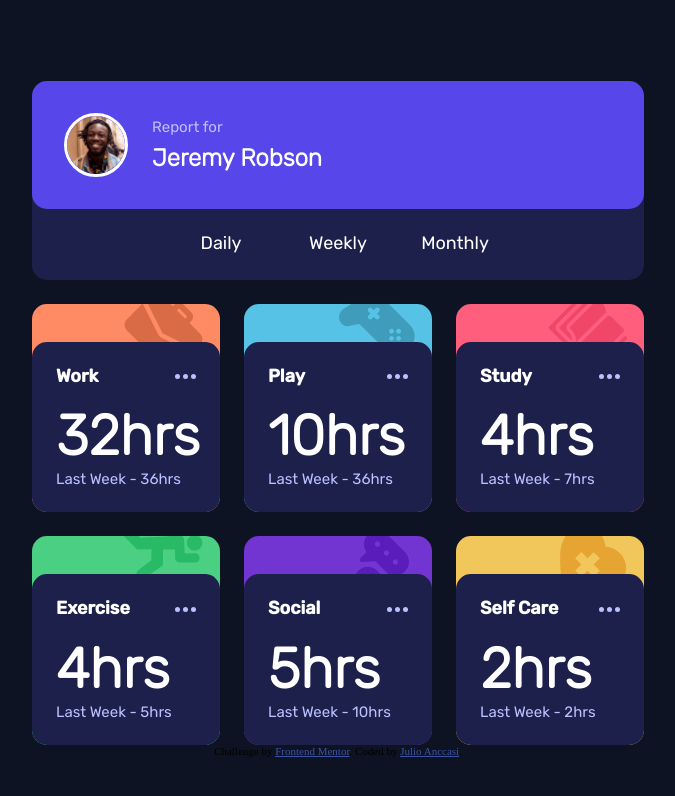
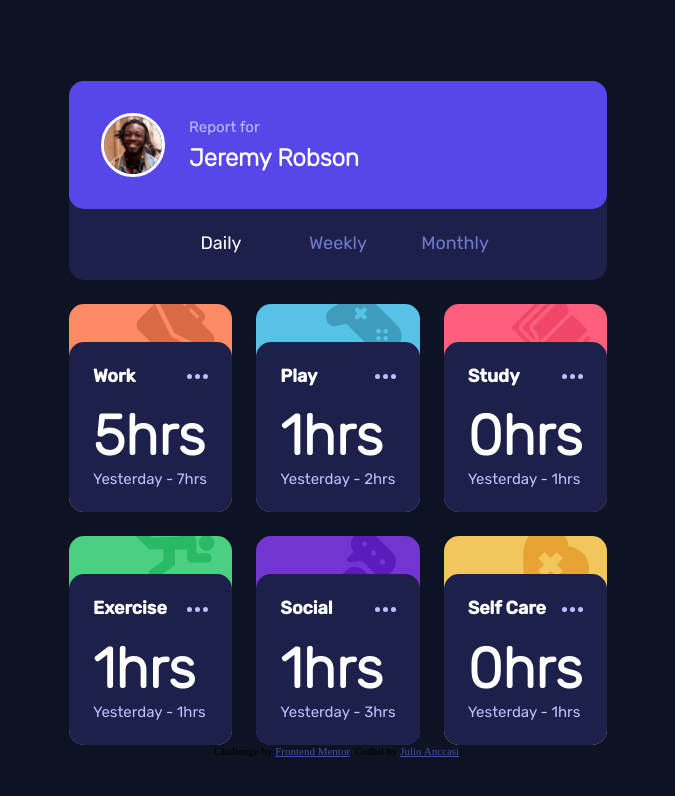
Before and after one commit to ChechiX/time-tracking-dashboard, a plain HTML site: page index.html in a window 1280 px wide. Both pictures are taken after a click on the button "Daily". Shown: the whole page, without its empty margins (302-977 px from the left). Drawn offline with Linux system fonts and the light colour scheme.

Commit message:
final commit

```diff
--- a/index.html
+++ b/index.html
@@ -38,12 +38,18 @@
 
         <div class="time-frame-selector">
           <button class="time-frame-selector__button">Daily</button>
-          <button class="time-frame-selector__button">Weekly</button>
+
+          <button
+            class="time-frame-selector__button time-frame-selector__button--active"
+          >
+            Weekly
+          </button>
+
           <button class="time-frame-selector__button">Monthly</button>
         </div>
       </section>
 
-      <section class="section bg-orange-300">
+      <section class="section bg-orange-300" data-activity="Work">
         <svg width="79" height="79" xmlns="http://www.w3.org/2000/svg">
           <path
             d="m18.687 10.43 15.464 30.906c.31.682.743 1.322 1.3 1.88.558.557 1.198.99 1.714 1.217L68.237 59.98 52.484 75.732a8.025 8.025 0 0 1-11.355 0L2.934 37.538a8.025 8.025 0 0 1 0-11.356L18.687 10.43Zm19.345-7.99 10.839 10.838 2.065-2.064a5.845 5.845 0 0 1 8.258 0l8.258 8.259a5.845 5.845 0 0 1 0 8.258l-2.064 2.064 10.839 10.84a8.025 8.025 0 0 1 0 11.355l-4.728 4.728L39.126 40.53a1.963 1.963 0 0 1-.578-.413 1.963 1.963 0 0 1-.413-.578L21.95 7.168l4.728-4.728a8.025 8.025 0 0 1 11.355 0Zm17.033 12.903-2.064 2.065 8.258 8.258 2.064-2.064-8.258-8.259Z"
@@ -67,7 +73,7 @@
         </div>
       </section>
 
-      <section class="section bg-blue-300">
+      <section class="section bg-blue-300" data-activity="Play">
         <svg width="76" height="77" xmlns="http://www.w3.org/2000/svg">
           <path
             d="m60.91 71.846 12.314-19.892c3.317-5.36 3.78-13.818-2.31-19.908l-26.36-26.36c-4.457-4.457-12.586-6.843-19.908-2.31L4.753 15.69c-5.4 3.343-6.275 10.854-1.779 15.35a7.773 7.773 0 0 0 7.346 2.035l7.783-1.945a3.947 3.947 0 0 1 3.731 1.033l22.602 22.602c.97.97 1.367 2.4 1.033 3.732l-1.945 7.782a7.775 7.775 0 0 0 2.037 7.349c4.49 4.49 12.003 3.624 15.349-1.782Zm-24.227-46.12-1.891-1.892-1.892 1.892a2.342 2.342 0 0 1-3.312-3.312l1.892-1.892-1.892-1.891a2.342 2.342 0 0 1 3.312-3.312l1.892 1.891 1.891-1.891a2.342 2.342 0 0 1 3.312 3.312l-1.891 1.891 1.891 1.892a2.342 2.342 0 0 1-3.312 3.312Zm14.19 14.19a2.343 2.343 0 1 1 3.315-3.312 2.343 2.343 0 0 1-3.314 3.312Zm0 7.096a2.343 2.343 0 0 1 3.313-3.312 2.343 2.343 0 0 1-3.312 3.312Zm7.096-7.095a2.343 2.343 0 1 1 3.312 0 2.343 2.343 0 0 1-3.312 0Zm0 7.095a2.343 2.343 0 0 1 3.312-3.312 2.343 2.343 0 0 1-3.312 3.312Z"
@@ -91,7 +97,7 @@
         </div>
       </section>
 
-      <section class="section bg-pink-400">
+      <section class="section bg-pink-400" data-activity="Study">
         <svg width="79" height="79" xmlns="http://www.w3.org/2000/svg">
           <path
             d="M33.227 1.495a1.87 1.87 0 0 1 2.646 0l1.323 1.323-27.78 27.78c-2.189 2.189-2.1 5.837.088 8.026l12.132 12.132a5.624 5.624 0 0 0 1.096 6.388 5.624 5.624 0 0 0 6.389 1.097l12.132 12.132c2.188 2.188 5.837 2.276 8.025.088l27.78-27.78 1.323 1.322a1.87 1.87 0 0 1 0 2.646L46.632 78.4a1.87 1.87 0 0 1-2.645 0L29.12 63.531a5.624 5.624 0 0 1-6.389-1.097l-5.291-5.291a5.624 5.624 0 0 1-1.097-6.388L1.478 35.89a1.87 1.87 0 0 1 0-2.646ZM59.74 22.783c1.948.27 3.83 1.117 5.325 2.612l10.583 10.583a1.87 1.87 0 0 1 0 2.646L46.544 67.727a1.87 1.87 0 0 1-2.646 0L30.67 54.498a1.872 1.872 0 0 0-2.646 0ZM49.19 6.875a1.87 1.87 0 0 1 2.647 0c4.489 4.489 5.877 8.98 6.178 12.342L27.67 49.56c.349-1.527 1.181-7.463-4.938-13.582a1.87 1.87 0 0 1 0-2.646Zm-7.936-2.646a1.87 1.87 0 0 1 2.645 0l1.323 1.323-25.134 25.134a5.619 5.619 0 0 0 0 7.938c4.005 4.005 4.2 7.696 4.043 9.335L12.15 35.978a1.87 1.87 0 0 1 0-2.646Z"
@@ -115,7 +121,7 @@
         </div>
       </section>
 
-      <section class="section bg-green-400">
+      <section class="section bg-green-400" data-activity="Exercise">
         <svg width="81" height="55" xmlns="http://www.w3.org/2000/svg">
           <path
             d="m33.357.579 16.447.426c.33.009.645.144.88.38l9.953 9.953a4.946 4.946 0 0 1 1.451 3.311l.514 12.87c.02.503.433.895.937.894l9.595-.05a4.438 4.438 0 0 1 4.437 4.43v.26c0 1.164-.453 2.259-1.277 3.082a4.334 4.334 0 0 1-3.083 1.277h-15.77c-2.347 0-4.393-2.045-4.393-4.393l-.001-8.405-12.05-.009.01 15.17c.001.426-.21.826-.56 1.067l-18.098 12.41c-1.363.849-2.958 1.033-4.426.537a5.147 5.147 0 0 1-1.994-1.237 5.247 5.247 0 0 1-1.193-1.85c-.875-2.293.074-4.934 2.256-6.277l12.303-8.973.252-11.28-13.556.442a1.291 1.291 0 0 1-.957-.377L2.237 11.439c-1-.999-1.55-2.38-1.513-3.792a5.124 5.124 0 0 1 1.714-3.71c2.042-1.84 5.234-1.688 7.267.345l8.576 8.576 29.444-1.635-2.133-2.133-12.263.347a4.434 4.434 0 0 1-3.294-1.28l-.016-.015a4.409 4.409 0 0 1-1.294-3.307c.08-2.347 2.16-4.255 4.632-4.256Zm33.78 11.774c3.025-3.025 7.945-3.025 10.97 0 3.024 3.025 3.024 7.944 0 10.97-3.025 3.024-7.945 3.024-10.97 0-3.024-3.026-3.025-7.945 0-10.97Z"
@@ -139,7 +145,7 @@
         </div>
       </section>
 
-      <section class="section bg-purple-700">
+      <section class="section bg-purple-700" data-activity="Social">
         <svg width="75" height="100" xmlns="http://www.w3.org/2000/svg">
           <g fill="#5A1CBB" fill-rule="nonzero">
             <path
@@ -163,7 +169,7 @@
         </div>
       </section>
 
-      <section class="section bg-yellow-300">
+      <section class="section bg-yellow-300" data-activity="Self Care">
         <svg width="67" height="67" xmlns="http://www.w3.org/2000/svg">
           <path
             d="M.918 50.848c.114 1.723.232 3.5.346 5.336l.003.038.448 6.038c.06.81.412 1.536.951 2.075.54.54 1.266.892 2.075.952l6.038.447.038.003c12.086.755 21.237 1.231 28.95.484 9.007-.873 15.369-3.445 20.02-8.096 8.413-8.413 8.398-21.609-.034-30.041-3.79-3.79-8.959-6.11-14.31-6.526-.415-5.352-2.736-10.52-6.526-14.31C30.484-1.185 17.288-1.2 8.875 7.214-1.295 17.384-.415 30.697.918 50.848ZM21.36 27.122l6.172 6.173 6.16-6.159 6.172 6.173-6.16 6.158 6.173 6.173-6.158 6.158-6.173-6.172-6.158 6.158-6.173-6.172 6.159-6.159-6.173-6.172 6.16-6.159Z"
--- a/main.js
+++ b/main.js
@@ -0,0 +1,53 @@
+const activityCards = document.querySelectorAll('.section');
+const timeFrameButtons = document.querySelectorAll(
+  '.time-frame-selector__button',
+);
+
+// const timeFrameButtons = [dailyBtn, weeklyBtn, monthlyBtn];s
+
+let activitiesData = [];
+
+const labels = {
+  daily: 'Yesterday',
+  weekly: 'Last Week',
+  monthly: 'Last Month',
+};
+
+const updateCards = (timeframe, data) => {
+  data.forEach((activity) => {
+    const matchedCard = [...activityCards].find((card) => {
+      return card.dataset.activity === activity.title;
+    });
+
+    const hoursElement = matchedCard.querySelector('h3');
+    const previousHoursElement = matchedCard.querySelector('p');
+
+    hoursElement.textContent = `${activity.timeframes[timeframe].current}hrs`;
+    previousHoursElement.textContent = `${labels[timeframe]} - ${activity.timeframes[timeframe].previous}hrs`;
+  });
+};
+
+timeFrameButtons.forEach((button) => {
+  button.addEventListener('click', () => {
+    timeFrameButtons.forEach((btn) => {
+      btn.classList.remove('time-frame-selector__button--active');
+    });
+
+    button.classList.add('time-frame-selector__button--active');
+
+    const selectedTimeframe = button.textContent.trim().toLowerCase();
+
+    console.log(selectedTimeframe);
+    updateCards(selectedTimeframe, activitiesData);
+  });
+});
+
+fetch('./data.json')
+  .then((response) => {
+    return response.json();
+  })
+  .then((data) => {
+    activitiesData = data;
+
+    updateCards('weekly', data);
+  });
--- a/styles.scss
+++ b/styles.scss
@@ -263,7 +263,7 @@
 
 .time-frame-selector__button {
   @extend %text-preset-5-regular;
-  color: $white;
+  color: $purple-500;
   border: none;
   background-color: transparent;
   padding: 0;
@@ -271,6 +271,10 @@
   @media (min-width: 90rem) {
     text-align: left;
   }
+}
+
+.time-frame-selector__button--active {
+  color: $white;
 }
 
 .section {
```
Also changed, not shown: data.json (line endings or trailing spaces), styles.css.
